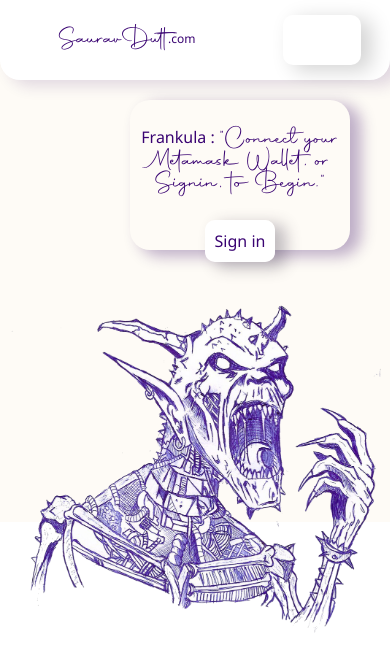
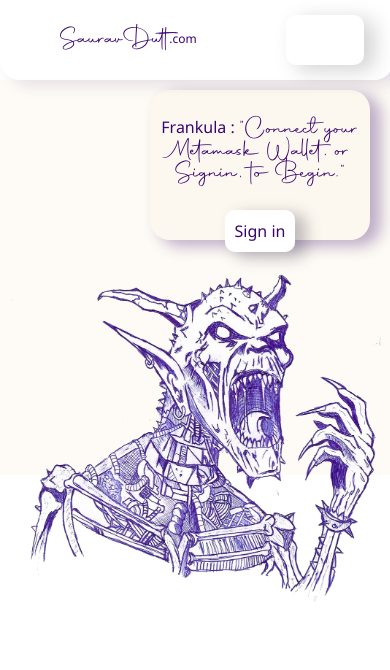
Before and after one commit to sauravDutt/sauravDutt.com, a plain HTML site: page index.html in a window 390 px wide. Drawn offline with Linux system fonts and the light colour scheme.

Commit message:
Just added some more stuff

```diff
--- a/index.html
+++ b/index.html
@@ -9,7 +9,7 @@
     <link rel="stylesheet" href="style.css">
 </head>
 <body>
-
+        <div class="App-outter">
             <div class="navbar-outter">
                 <div class="logo">
                     <h1>
@@ -21,13 +21,13 @@
                 </div>
             </div>
             <div class="app">
+                <img src="./res/img/about.png" alt="Frankula" class="frankula">
                 <div>
                     <p>
                         Frankula : <span class="logo-small">"Connect your Metamask Wallet, or Signin, to Begin." </span>
                     </p><br>
                     <a href="#" class="signin-btn">Sign in</a>
                 </div>
-            <img src="./res/img/about.png" alt="Frankula" class="frankula">
 
             </div>
             <div class="banner">
@@ -39,6 +39,8 @@
             <div class="footer-outter">
 
             </div>
+        </div>
+
 
 
     <script src="script.js"></script>
--- a/style.css
+++ b/style.css
@@ -9,9 +9,13 @@ body {
     font-style: normal;
 }
 
+.App-outter {
+    width: 500px;
+    height: 100vh;
+    margin: 0 auto;
+}
 
 .navbar-outter {
-    position: fixed;
     z-index: 69;
     width: 100%;
     height: 80px;
@@ -22,6 +26,7 @@ body {
     justify-content: space-around;
     align-items: center;
     display: grid;
+    margin: 0 auto;
     align-items: center;
     grid-template-columns:50% 20%;
 }
@@ -49,18 +54,17 @@ body {
     width: 100%;
     z-index: 1;
     padding-top: 100px;
-    height: 50vh;
+    height: 35vh;
     background-color: rgba(250, 235, 215, 0.229);
-    display: flex;
-    flex-wrap: wrap;
+    display: grid;
+    grid-template-columns: auto auto;
 }
 .app div {
     width: 200px;
     height: 130px;
     border-radius: 20px;
-    position: absolute;
+    background-color: rgba(250, 235, 215, 0.229);
     box-shadow: 10px 5px 15px 1px #30006150;
-    right: 40px;
     padding: 10px;
     color: #390372;
     text-align: center;
@@ -81,9 +85,7 @@ body {
 }
 .frankula {
     width: 400px;
-    position: absolute;
-    top: 30vh;
-    left: 0;
+    margin-top: 5vh;
 }
 
 @media screen and (max-width : 500px) {
@@ -93,4 +95,17 @@ body {
     .small-text {
         font-size:12px;
     }
+    .app {
+        justify-content: space-around;
+    }
+    .app div {
+        margin-top: -90px;
+        margin-left: -250px;
+    }
+    .App-outter {
+        width: 101vw;
+        height: 900px;
+        overflow-x:hidden;
+        margin: 0 auto;
+    }
 }
```
Lines whose indentation alone changed are shown as unchanged.
